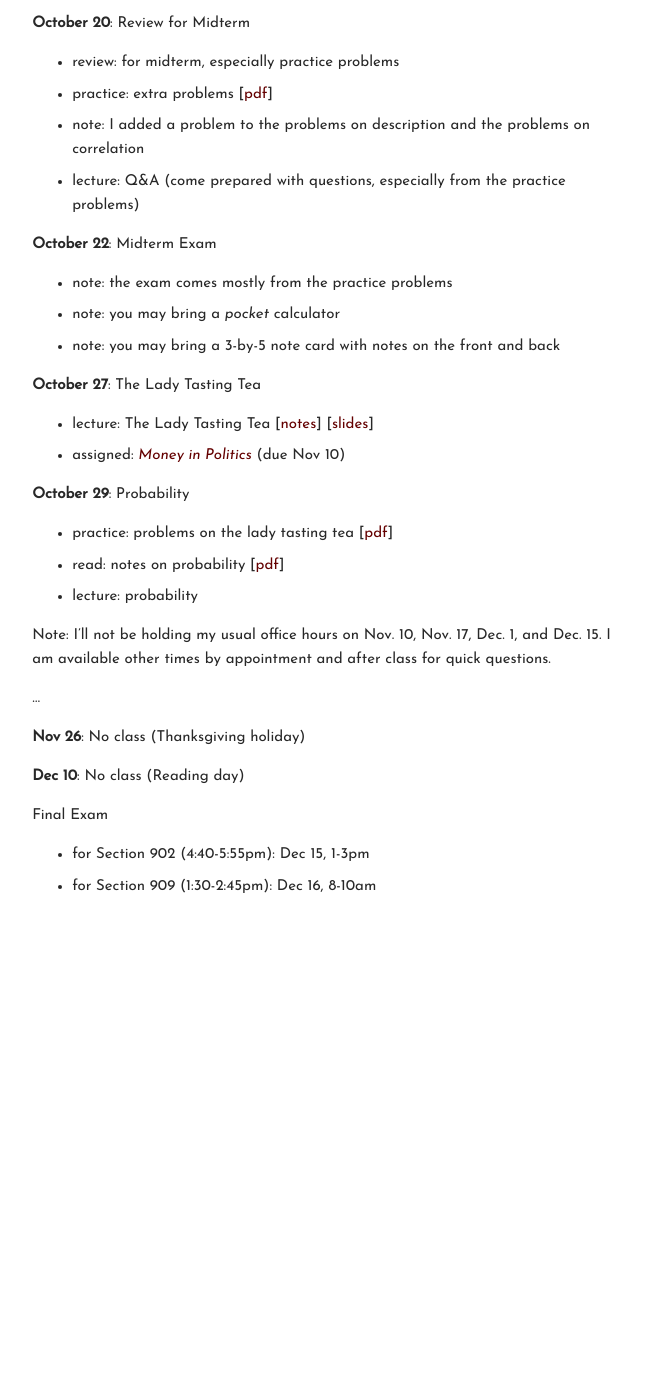
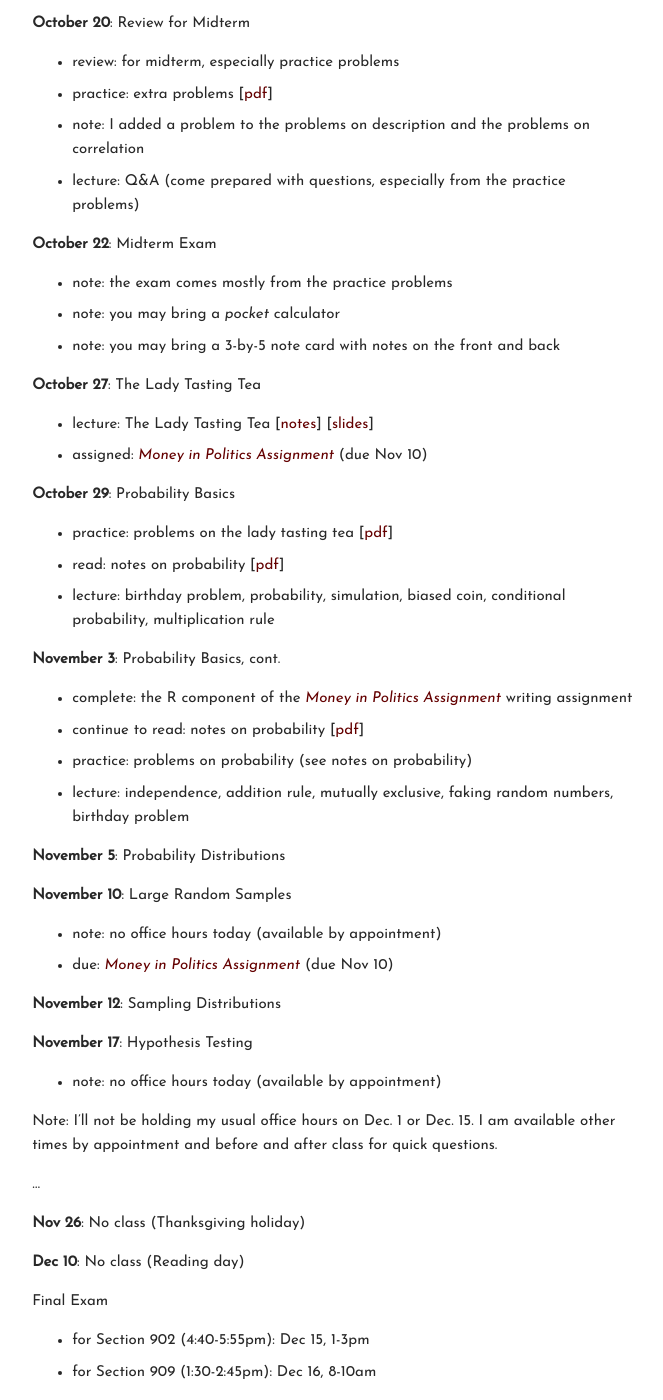
Before and after one commit to carlislerainey/carlislerainey.github.io, a Jekyll site: the page built from teaching/pols-209/index.md, in a window 1280 px wide and 1400 px high, scrolled down 2988 px. Shown: the whole window, without its empty margins (430-1093 px from the left). Built offline with Jekyll 4.4.1, drawn with Linux system fonts in a browser that asks for light colours; before the commit the page ends 3902 px from its top, so only the background shows below that.

Commit message:
update schedule and probability notes

```diff
--- a/teaching/pols-209/index.md
+++ b/teaching/pols-209/index.md
@@ -125,14 +125,31 @@ lecture: discussion of writing
 
 **October 27**: The Lady Tasting Tea
 - lecture: The Lady Tasting Tea [[notes](https://docs.google.com/document/d/1HlNJD9FWIJPn9cobkD0B4o04sJc61dI2dZoJM4p_aJo/edit?usp=sharing)] [[slides](https://docs.google.com/presentation/d/1By_JvKuG0bZiA-m1RPQu3zAbUOLOl0UCPOzKRHLefTg/edit?usp=sharing)]
-- assigned: [*Money in Politics*](files/wa3.pdf) (due Nov 10)
+- assigned: [*Money in Politics Assignment*](files/wa3.pdf) (due Nov 10)
 
-**October 29**: Probability
+**October 29**: Probability Basics
 - practice: problems on the lady tasting tea [[pdf](files/pp-lady.pdf)]
 - read: notes on probability [[pdf](files/notes-probability.pdf)]
-- lecture: probability
+- lecture: birthday problem, probability, simulation, biased coin, conditional probability, multiplication rule
 
-Note: I'll not be holding my usual office hours on Nov. 10, Nov. 17, Dec. 1, and Dec. 15. I am available other times by appointment and after class for quick questions.
+**November 3**: Probability Basics, cont.
+- complete: the R component of the [*Money in Politics Assignment*](files/wa3.pdf) writing assignment
+- continue to read: notes on probability [[pdf](files/notes-probability.pdf)]
+- practice: problems on probability (see notes on probability)
+- lecture: independence, addition rule, mutually exclusive, faking random numbers, birthday problem
+
+**November 5**: Probability Distributions
+
+**November 10**: Large Random Samples
+- note: no office hours today (available by appointment)
+- due: [*Money in Politics Assignment*](files/wa3.pdf) (due Nov 10)
+
+**November 12**: Sampling Distributions
+
+**November 17**: Hypothesis Testing
+- note: no office hours today (available by appointment)
+
+Note: I'll not be holding my usual office hours on Dec. 1 or Dec. 15. I am available other times by appointment and before and after class for quick questions.
 
 ...
 
```
Also changed, not shown: 1 other file.
